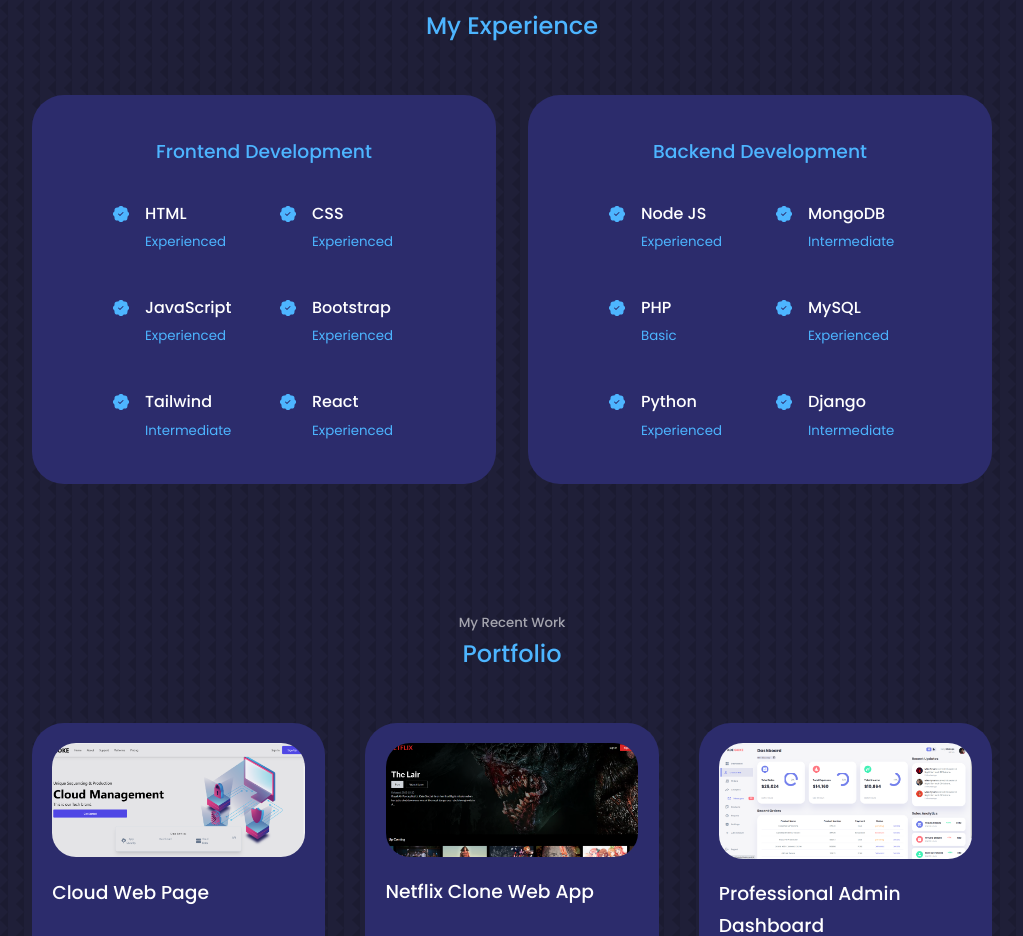
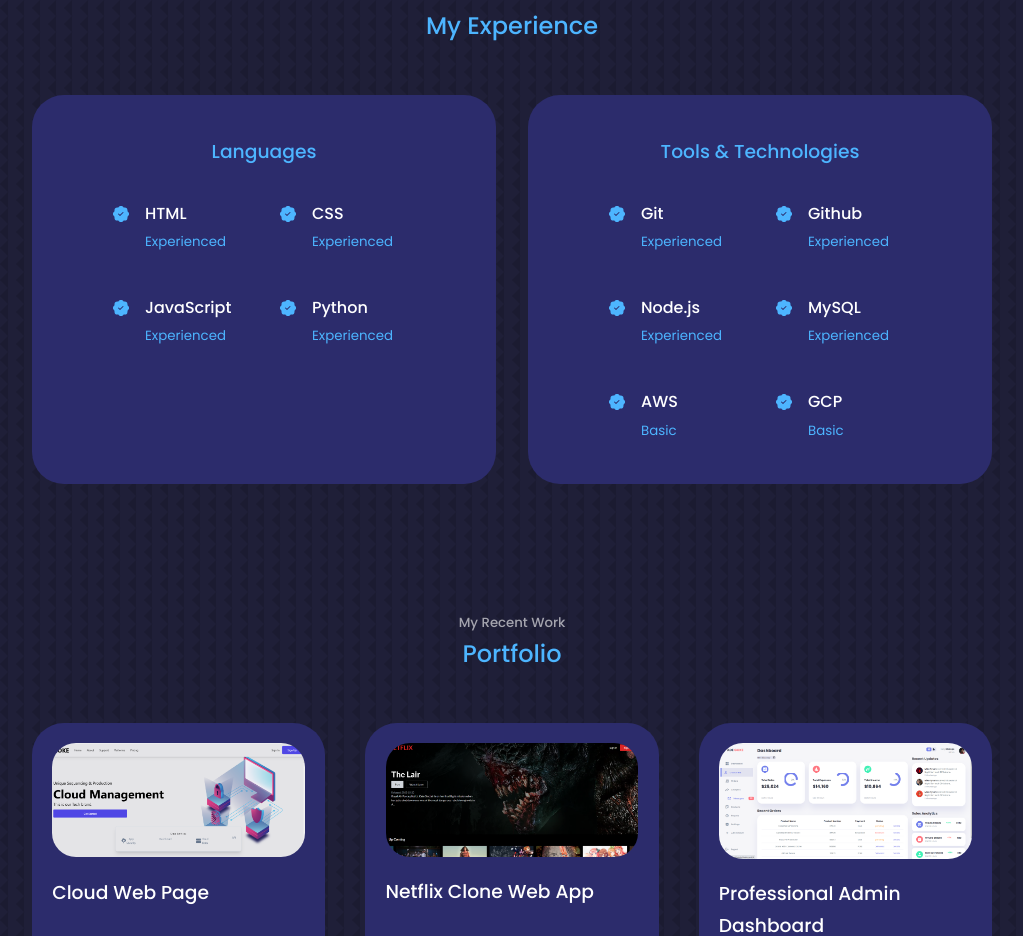
Before and after one commit to Goketech/portfolio, a React (Create React App) app: page / in a window 1280 px wide. Shown: the part 1520-2456 px from the top of the page, without its empty margins (128-1151 px from the left). Built offline with nearby package versions, Linux system fonts and the light colour scheme; no server answers.

Commit message:
modify experience

```diff
--- a/src/components/experience/Experience.jsx
+++ b/src/components/experience/Experience.jsx
@@ -11,7 +11,7 @@ const Experience = () => {
 
       <div className="container experience__container">
         <div className="experience__frontend">
-          <h3>Frontend Development</h3>
+          <h3>Languages</h3>
           <div className="experience__content">
              <article className='experience__details'>
                 <BsPatchCheckFill className='experience__details-icon'/>
@@ -37,11 +37,11 @@ const Experience = () => {
               <article className='experience__details'>
                 <BsPatchCheckFill className='experience__details-icon'/>
                 <div>
-                  <h4>Bootstrap</h4>
+                  <h4>Python</h4>
                   <small className='text-light'>Experienced</small>
                 </div>
               </article>
-              <article className='experience__details'>
+              {/* <article className='experience__details'>
                 <BsPatchCheckFill className='experience__details-icon'/>
                 <div>
                   <h4>Tailwind</h4>
@@ -54,32 +54,32 @@ const Experience = () => {
                   <h4>React</h4>
                   <small className='text-light'>Experienced</small>
                 </div>
-              </article>
+              </article> */}
           </div>
         </div>
         {/*END OF FRONTEND*/}
         <div className="experience__backend">
-          <h3>Backend Development</h3>
+          <h3>Tools & Technologies</h3>
             <div className="experience__content">
             <article className='experience__details'>
                 <BsPatchCheckFill className='experience__details-icon'/>
                 <div>
-                  <h4>Node JS</h4>
+                  <h4>Git</h4>
                   <small className='text-light'>Experienced</small>
                 </div>
               </article>
               <article className='experience__details'>
                 <BsPatchCheckFill className='experience__details-icon'/>
                 <div>
-                  <h4>MongoDB</h4>
-                  <small className='text-light'>Intermediate</small>
+                  <h4>Github</h4>
+                  <small className='text-light'>Experienced</small>
                 </div>
               </article>
               <article className='experience__details'>
                 <BsPatchCheckFill className='experience__details-icon'/>
                 <div>
-                  <h4>PHP</h4>
-                  <small className='text-light'>Basic</small>
+                  <h4>Node.js</h4>
+                  <small className='text-light'>Experienced</small>
                 </div>
               </article>
               <article className='experience__details'>
@@ -92,15 +92,15 @@ const Experience = () => {
               <article className='experience__details'>
                 <BsPatchCheckFill className='experience__details-icon'/>
                 <div>
-                  <h4>Python</h4>
-                  <small className='text-light'>Experienced</small>
+                  <h4>AWS</h4>
+                  <small className='text-light'>Basic</small>
                 </div>
               </article>
               <article className='experience__details'>
                 <BsPatchCheckFill className='experience__details-icon'/>
                 <div>
-                  <h4>Django</h4>
-                  <small className='text-light'>Intermediate</small>
+                  <h4>GCP</h4>
+                  <small className='text-light'>Basic</small>
                 </div>
               </article>
             </div>
```
